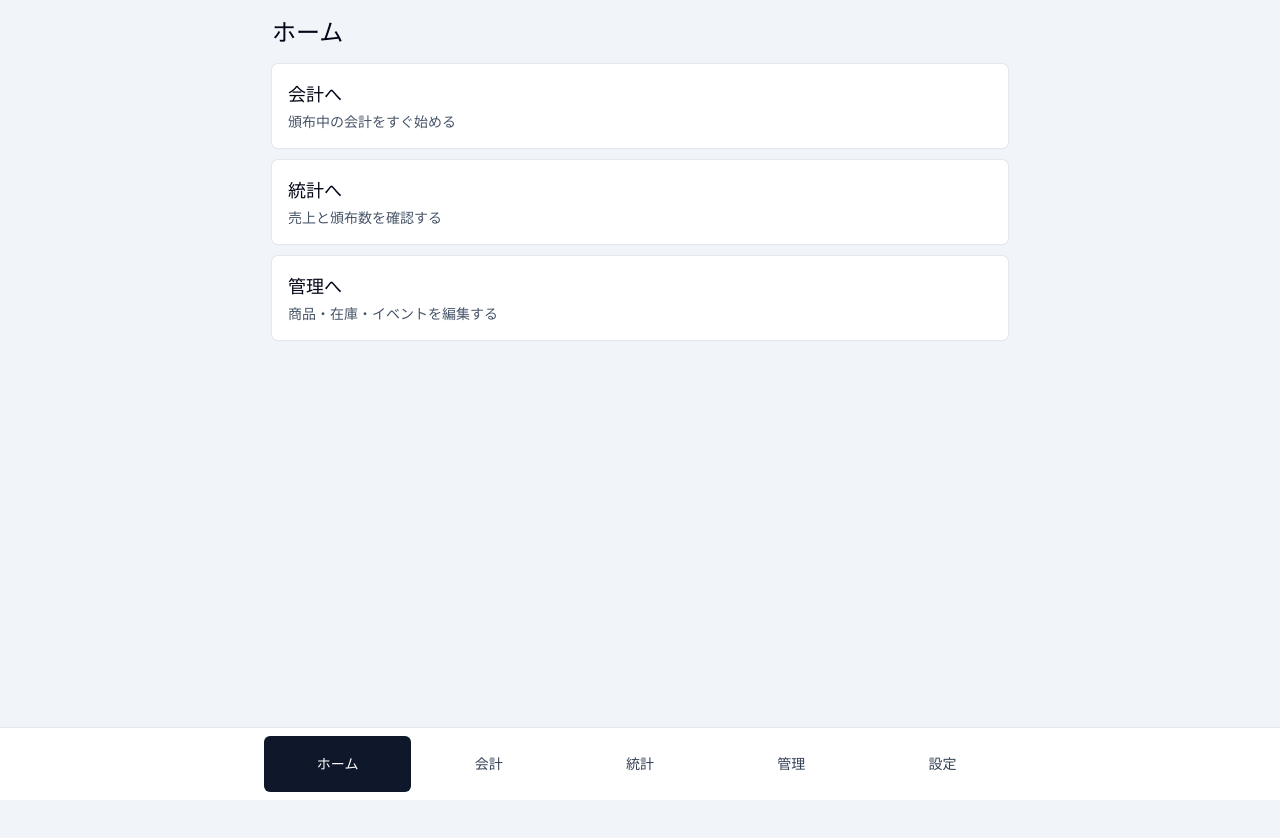
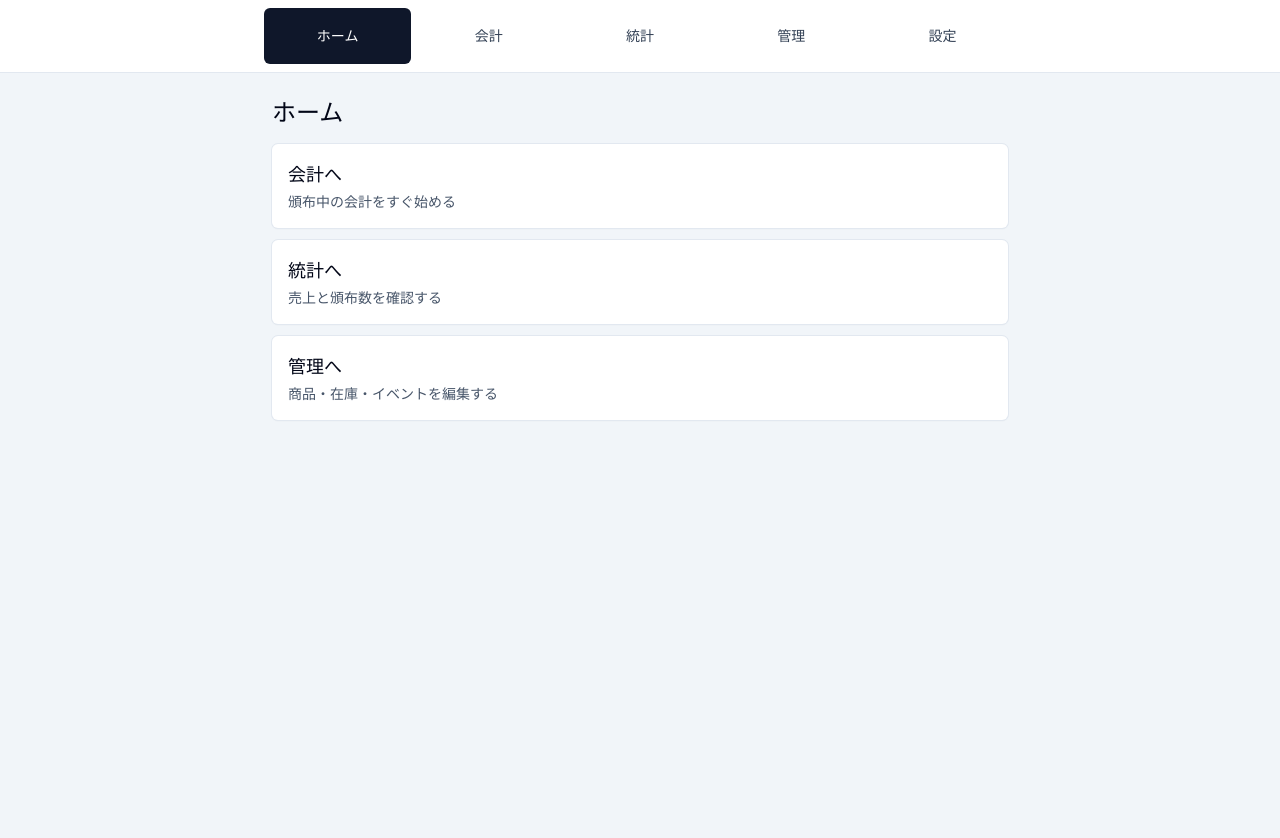
Before and after one commit to KeiM2120/event-sales-manager-pwa, a React (Vite) app: page / in a window 1280 px wide. Shown: the top 838 px of the page. Built offline with nearby package versions, Linux system fonts and the light colour scheme.

Commit message:
fix: move app navigation to top

```diff
--- a/src/components/AppShell.tsx
+++ b/src/components/AppShell.tsx
@@ -18,9 +18,12 @@ const navigationItems: Array<{ screen: AppScreen; label: string }> = [
 
 export function AppShell({ current, onNavigate, children }: AppShellProps) {
   return (
-    <div className="min-h-screen bg-slate-100 pb-20 text-slate-950">
+    <div className="min-h-screen bg-slate-100 pt-20 text-slate-950">
       <main className="mx-auto min-h-screen w-full max-w-3xl p-4">{children}</main>
-      <nav className="fixed inset-x-0 bottom-0 border-t border-slate-200 bg-white">
+      <nav
+        aria-label="画面切り替え"
+        className="fixed inset-x-0 top-0 z-10 border-b border-slate-200 bg-white/95 backdrop-blur"
+      >
         <div className="mx-auto grid max-w-3xl grid-cols-5 gap-1 p-2">
           {navigationItems.map((item) => (
             <button
```
Also changed, not shown: 1 other file (tests, documents, lock files or other folders).
